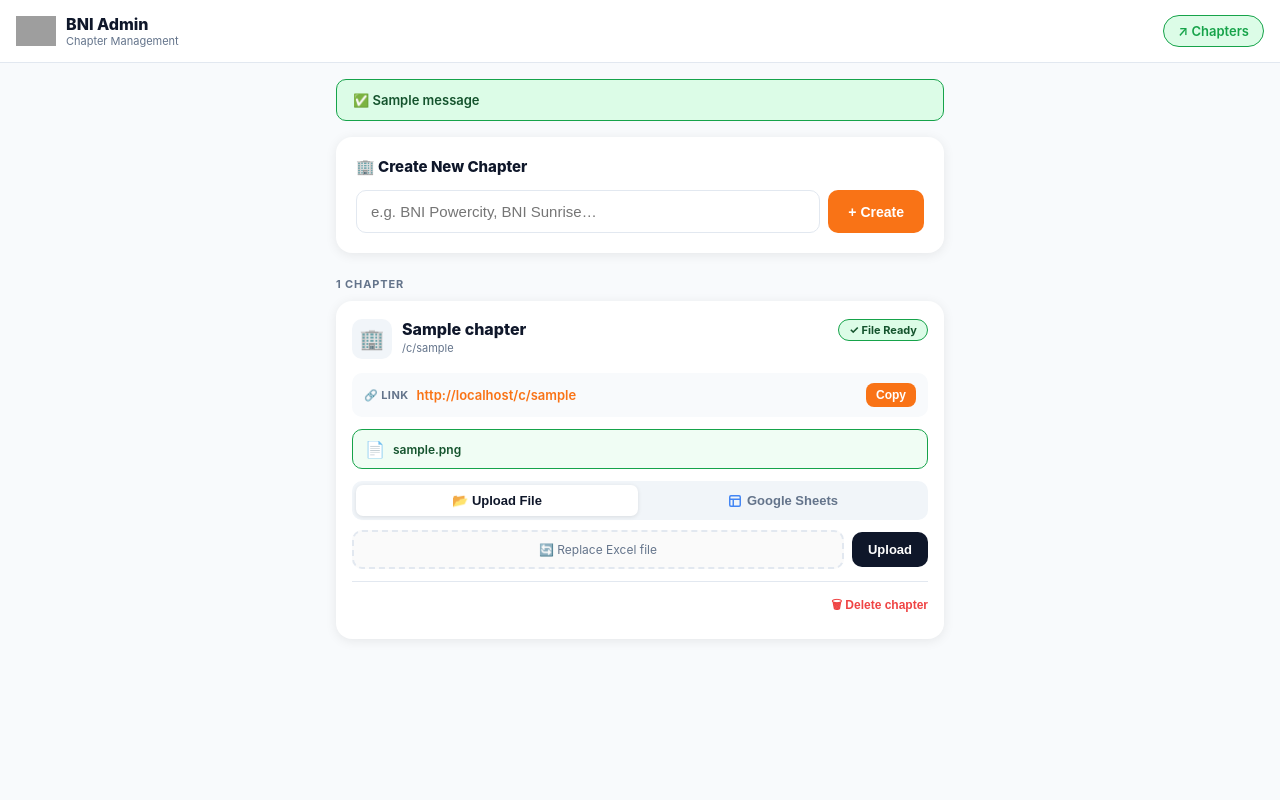
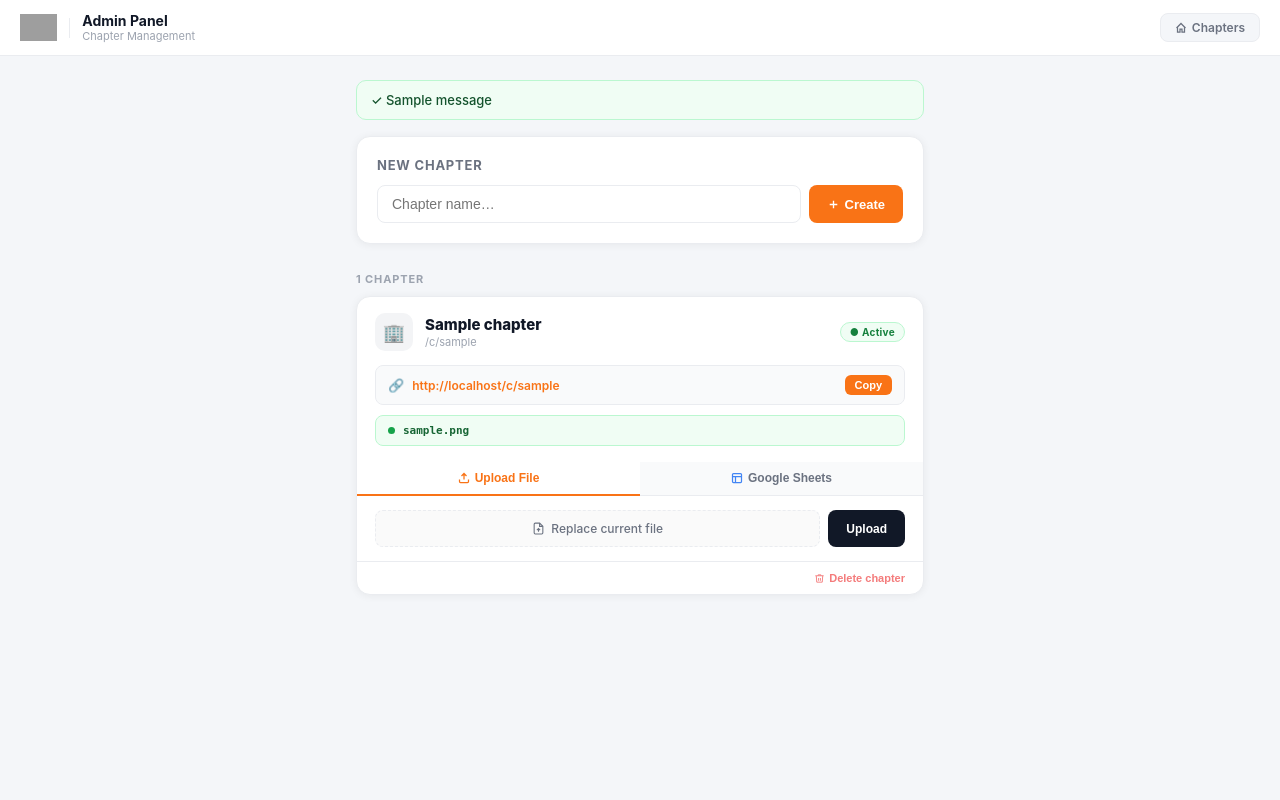
Before and after one commit to keyline/scorecard26, a Flask app: page /admin in a window 1280 px wide. Run offline with Flask 3, Linux system fonts and the light colour scheme; tables that the repository leaves empty hold one stand-in row (values such as "Sample post"); one stand-in notice (Sample message) is shown; grey boxes are pictures that could not be loaded.

Commit message:
Redesign admin panel — modern minimalist UI
Co-Authored-By: Claude Sonnet 4.6 <noreply@anthropic.com>

```diff
--- a/templates/admin.html
+++ b/templates/admin.html
@@ -3,175 +3,205 @@
 <head>
 <meta charset="UTF-8"/>
 <meta name="viewport" content="width=device-width,initial-scale=1,maximum-scale=1"/>
-<title>BNI Admin — Chapters</title>
+<title>BNI Admin</title>
 <style>
 *{box-sizing:border-box;margin:0;padding:0}
 :root{
   --green:#16a34a; --green-bg:#dcfce7; --green-text:#14532d;
   --accent:#f97316;
-  --red:#dc2626; --red-bg:#fee2e2;
-  --bg:#f8fafc; --card:#fff; --border:#e2e8f0;
-  --text:#0f172a; --muted:#64748b;
-  --radius:16px; --shadow:0 2px 12px rgba(0,0,0,.08);
+  --red:#dc2626;   --red-bg:#fee2e2;   --red-text:#7f1d1d;
+  --blue:#4285f4;
+  --bg:#f4f6f9; --card:#fff; --border:#eaecf0;
+  --text:#111827; --muted:#6b7280; --subtle:#9ca3af;
+  --radius:14px; --shadow:0 1px 8px rgba(0,0,0,.06);
 }
 body{background:var(--bg);color:var(--text);
   font-family:-apple-system,BlinkMacSystemFont,'Segoe UI',sans-serif;
-  font-size:15px;min-height:100vh;}
+  font-size:14px;min-height:100vh;}
 
-/* Header */
+/* ── Header ── */
 .header{background:#fff;border-bottom:1px solid var(--border);
-  padding:14px 16px;display:flex;align-items:center;gap:10px;
+  padding:12px 20px;display:flex;align-items:center;gap:12px;
   position:sticky;top:0;z-index:50;}
-.header-logo-img{height:30px;width:auto;flex-shrink:0;object-fit:contain;}
-.header-title{font-size:16px;font-weight:800;}
-.header-sub{font-size:11px;color:var(--muted);}
-.view-dashboard{margin-left:auto;padding:7px 14px;border-radius:20px;
-  background:var(--green-bg);color:var(--green);font-size:13px;font-weight:600;
-  border:1.5px solid var(--green);text-decoration:none;white-space:nowrap;}
+.header-logo-img{height:28px;width:auto;object-fit:contain;}
+.header-divider{width:1px;height:20px;background:var(--border);}
+.header-title{font-size:14px;font-weight:700;color:var(--text);}
+.header-sub{font-size:11px;color:var(--subtle);}
+.header-link{margin-left:auto;padding:6px 14px;border-radius:8px;
+  background:var(--bg);color:var(--muted);font-size:12px;font-weight:600;
+  border:1px solid var(--border);text-decoration:none;
+  display:flex;align-items:center;gap:5px;}
+.header-link:hover{border-color:var(--accent);color:var(--accent);}
 
-.page{padding:16px;max-width:640px;margin:0 auto;}
+/* ── Page ── */
+.page{padding:24px 16px;max-width:600px;margin:0 auto;}
 
-/* Flash messages */
-.flash{border-radius:10px;padding:12px 16px;margin-bottom:16px;
-  font-size:13px;font-weight:600;display:flex;align-items:center;gap:8px;}
-.flash.success{background:var(--green-bg);color:var(--green-text);border:1.5px solid var(--green);}
-.flash.error  {background:var(--red-bg);  color:var(--red);       border:1.5px solid var(--red);}
+/* ── Flash ── */
+.flash{border-radius:10px;padding:11px 14px;margin-bottom:16px;
+  font-size:13px;font-weight:500;display:flex;align-items:center;gap:8px;}
+.flash.success{background:#f0fdf4;color:var(--green-text);border:1px solid #bbf7d0;}
+.flash.error  {background:#fff1f1;color:var(--red);border:1px solid #fecaca;}
 
-/* Create chapter card */
+/* ── Create card ── */
 .create-card{background:var(--card);border-radius:var(--radius);
-  padding:20px;box-shadow:var(--shadow);margin-bottom:24px;}
-.create-card h2{font-size:15px;font-weight:800;margin-bottom:14px;
-  display:flex;align-items:center;gap:8px;}
+  padding:20px;box-shadow:var(--shadow);margin-bottom:28px;
+  border:1px solid var(--border);}
+.create-title{font-size:13px;font-weight:700;color:var(--muted);
+  text-transform:uppercase;letter-spacing:.06em;margin-bottom:12px;}
 .input-row{display:flex;gap:8px;}
-.text-input{flex:1;padding:12px 14px;border-radius:10px;
-  border:1.5px solid var(--border);font-size:15px;color:var(--text);
-  outline:none;background:#fff;}
+.text-input{flex:1;padding:10px 14px;border-radius:8px;
+  border:1.5px solid var(--border);font-size:14px;color:var(--text);
+  outline:none;background:#fff;transition:border-color .15s;}
 .text-input:focus{border-color:var(--accent);}
-.btn-create{padding:12px 20px;border-radius:10px;background:var(--accent);
-  color:#fff;font-size:14px;font-weight:700;border:none;cursor:pointer;white-space:nowrap;}
-.btn-create:hover{opacity:.9;}
+.btn-create{padding:10px 18px;border-radius:8px;background:var(--accent);
+  color:#fff;font-size:13px;font-weight:700;border:none;cursor:pointer;
+  white-space:nowrap;display:flex;align-items:center;gap:5px;}
+.btn-create:hover{background:#ea6c00;}
 
-/* Section heading */
-.section-heading{font-size:11px;font-weight:700;color:var(--muted);
+/* ── Section label ── */
+.section-label{font-size:11px;font-weight:700;color:var(--subtle);
   text-transform:uppercase;letter-spacing:.08em;margin-bottom:10px;}
 
-/* Chapter card */
+/* ── Chapter card ── */
 .chapter-card{background:var(--card);border-radius:var(--radius);
-  padding:18px 16px;box-shadow:var(--shadow);margin-bottom:12px;}
-.chapter-top{display:flex;align-items:flex-start;gap:10px;margin-bottom:14px;}
-.chapter-icon{width:40px;height:40px;border-radius:10px;background:#f1f5f9;
-  display:flex;align-items:center;justify-content:center;font-size:20px;flex-shrink:0;}
-.chapter-info{flex:1;}
-.chapter-name{font-size:16px;font-weight:800;}
-.chapter-slug{font-size:11px;color:var(--muted);margin-top:2px;}
-.status-pill{padding:3px 10px;border-radius:12px;font-size:11px;font-weight:700;
-  border:1.5px solid;white-space:nowrap;flex-shrink:0;}
-.status-pill.uploaded{background:#dcfce7;color:#14532d;border-color:var(--green);}
-.status-pill.pending {background:#fef3c7;color:#78350f;border-color:#d97706;}
+  border:1px solid var(--border);box-shadow:var(--shadow);
+  margin-bottom:12px;overflow:hidden;}
 
-/* Share link */
-.share-box{background:#f8fafc;border-radius:10px;padding:10px 12px;
-  margin-bottom:12px;display:flex;align-items:center;gap:8px;}
-.share-label{font-size:11px;font-weight:700;color:var(--muted);
-  text-transform:uppercase;letter-spacing:.04em;white-space:nowrap;}
-.share-link{flex:1;font-size:13px;color:var(--accent);font-weight:600;
+/* Top row */
+.ch-top{display:flex;align-items:center;gap:12px;padding:16px 18px 14px;}
+.ch-avatar{width:38px;height:38px;border-radius:10px;background:#f3f4f6;
+  display:flex;align-items:center;justify-content:center;font-size:18px;flex-shrink:0;}
+.ch-info{flex:1;min-width:0;}
+.ch-name{font-size:15px;font-weight:800;white-space:nowrap;
+  overflow:hidden;text-overflow:ellipsis;}
+.ch-slug{font-size:11px;color:var(--subtle);margin-top:1px;}
+.badge{padding:3px 9px;border-radius:20px;font-size:10px;font-weight:700;
+  letter-spacing:.03em;white-space:nowrap;border:1px solid;}
+.badge.ready  {background:#f0fdf4;color:#15803d;border-color:#bbf7d0;}
+.badge.pending{background:#fffbeb;color:#92400e;border-color:#fde68a;}
+
+/* Body sections */
+.ch-body{padding:0 18px 16px;display:flex;flex-direction:column;gap:10px;}
+
+/* Link row */
+.link-row{display:flex;align-items:center;gap:8px;
+  background:#f9fafb;border-radius:8px;padding:9px 12px;border:1px solid var(--border);}
+.link-icon{color:var(--subtle);font-size:13px;flex-shrink:0;}
+.link-url{flex:1;font-size:12px;color:var(--accent);font-weight:600;
   word-break:break-all;text-decoration:none;}
-.copy-btn{padding:5px 10px;border-radius:8px;background:var(--accent);
-  color:#fff;font-size:12px;font-weight:600;border:none;cursor:pointer;white-space:nowrap;}
+.link-url:hover{text-decoration:underline;}
+.copy-btn{padding:4px 10px;border-radius:6px;background:var(--accent);
+  color:#fff;font-size:11px;font-weight:700;border:none;cursor:pointer;
+  white-space:nowrap;transition:background .15s;}
+.copy-btn:hover{background:#ea6c00;}
+.copy-btn.copied{background:var(--green);}
 
-/* Connected file */
-.file-info-row{display:flex;align-items:center;gap:8px;background:#f0fdf4;
-  border:1.5px solid var(--green);border-radius:10px;padding:9px 12px;margin-bottom:12px;}
-.file-info-icon{font-size:16px;flex-shrink:0;}
-.file-info-name{font-size:12px;font-weight:600;color:#14532d;word-break:break-all;}
+/* File info */
+.file-row{display:flex;align-items:center;gap:8px;
+  background:#f0fdf4;border-radius:8px;padding:8px 12px;border:1px solid #bbf7d0;}
+.file-dot{width:7px;height:7px;border-radius:50%;background:var(--green);flex-shrink:0;}
+.file-name{font-size:11px;font-weight:600;color:#166534;
+  flex:1;word-break:break-all;font-family:ui-monospace,monospace;}
 
 /* Tabs */
-.tabs{display:flex;gap:4px;background:#f1f5f9;border-radius:10px;
-  padding:4px;margin-bottom:10px;}
-.tab-btn{flex:1;padding:8px;border-radius:7px;border:none;background:none;
-  font-size:13px;font-weight:600;color:var(--muted);cursor:pointer;
-  display:flex;align-items:center;justify-content:center;gap:5px;transition:all .15s;}
-.tab-btn.active{background:#fff;color:var(--text);
-  box-shadow:0 1px 4px rgba(0,0,0,.1);}
-.tab-pane{display:none;}
+.tabs{display:flex;border-bottom:1px solid var(--border);background:#f9fafb;}
+.tab-btn{flex:1;padding:9px 12px;border:none;background:none;
+  font-size:12px;font-weight:600;color:var(--muted);cursor:pointer;
+  display:flex;align-items:center;justify-content:center;gap:5px;
+  border-bottom:2px solid transparent;margin-bottom:-1px;transition:all .15s;}
+.tab-btn.active{color:var(--accent);border-bottom-color:var(--accent);background:#fff;}
+.tab-btn:hover:not(.active){color:var(--text);}
+.tab-pane{display:none;padding:14px 18px;}
 .tab-pane.active{display:block;}
 
-/* Upload row */
-.upload-row{display:flex;gap:8px;align-items:center;flex-wrap:wrap;}
-.file-label{flex:1;min-width:0;padding:10px 12px;border-radius:10px;
-  border:2px dashed var(--border);cursor:pointer;font-size:12px;color:var(--muted);
-  text-align:center;background:#fafafa;}
-.file-label:hover{border-color:var(--accent);color:var(--accent);}
+/* Upload */
+.upload-area{display:flex;gap:8px;align-items:stretch;}
+.file-label{flex:1;display:flex;align-items:center;justify-content:center;
+  gap:6px;padding:10px 12px;border-radius:8px;border:1.5px dashed var(--border);
+  cursor:pointer;font-size:12px;font-weight:500;color:var(--muted);
+  background:#fafafa;transition:all .15s;min-width:0;}
+.file-label:hover{border-color:var(--accent);color:var(--accent);background:#fff7f0;}
 .file-label input{display:none;}
-.btn-upload{padding:10px 16px;border-radius:10px;background:#0f172a;
-  color:#fff;font-size:13px;font-weight:700;border:none;cursor:pointer;}
-.btn-upload:hover{opacity:.85;}
+.file-name-display{overflow:hidden;text-overflow:ellipsis;white-space:nowrap;}
+.btn-upload{padding:10px 18px;border-radius:8px;background:#111827;
+  color:#fff;font-size:12px;font-weight:700;border:none;cursor:pointer;
+  white-space:nowrap;transition:opacity .15s;}
+.btn-upload:hover{opacity:.8;}
 
-/* Google Sheets fetch */
-.gsheet-row{display:flex;gap:8px;align-items:center;flex-wrap:wrap;}
-.gsheet-input{flex:1;min-width:0;padding:10px 14px;border-radius:10px;
-  border:1.5px solid var(--border);font-size:13px;color:var(--text);
-  outline:none;background:#fff;}
-.gsheet-input:focus{border-color:#4285f4;}
-.btn-fetch{padding:10px 16px;border-radius:10px;
-  background:#4285f4;color:#fff;font-size:13px;font-weight:700;
-  border:none;cursor:pointer;white-space:nowrap;}
+/* Google Sheets */
+.gsheet-area{display:flex;gap:8px;align-items:stretch;}
+.gsheet-input{flex:1;padding:10px 12px;border-radius:8px;
+  border:1.5px solid var(--border);font-size:12px;color:var(--text);
+  outline:none;background:#fff;transition:border-color .15s;}
+.gsheet-input:focus{border-color:var(--blue);}
+.btn-fetch{padding:10px 16px;border-radius:8px;background:var(--blue);
+  color:#fff;font-size:12px;font-weight:700;border:none;cursor:pointer;
+  white-space:nowrap;display:flex;align-items:center;gap:5px;}
 .btn-fetch:hover{opacity:.9;}
-.gsheet-hint{font-size:11px;color:var(--muted);margin-top:6px;line-height:1.5;}
-.gsheet-hint a{color:#4285f4;text-decoration:none;}
+.hint{font-size:10px;color:var(--subtle);margin-top:7px;line-height:1.5;}
 
-/* Delete */
-.chapter-footer{display:flex;justify-content:flex-end;margin-top:12px;
-  padding-top:10px;border-top:1px solid var(--border);}
-.btn-delete{background:none;border:none;color:#ef4444;font-size:12px;
-  font-weight:600;cursor:pointer;padding:4px 0;}
-.btn-delete:hover{text-decoration:underline;}
+/* Footer */
+.ch-footer{display:flex;justify-content:flex-end;
+  padding:10px 18px;border-top:1px solid var(--border);}
+.btn-delete{background:none;border:none;color:#ef4444;font-size:11px;
+  font-weight:600;cursor:pointer;display:flex;align-items:center;gap:4px;
+  opacity:.7;transition:opacity .15s;}
+.btn-delete:hover{opacity:1;text-decoration:underline;}
 
 /* Empty */
-.empty{text-align:center;padding:40px;color:var(--muted);}
-.empty .icon{font-size:40px;margin-bottom:10px;}
+.empty{text-align:center;padding:48px 20px;color:var(--muted);}
+.empty-icon{font-size:36px;margin-bottom:10px;}
+.empty p{font-size:13px;}
 </style>
 </head>
 <body>
 
+<!-- Header -->
 <div class="header">
   <img src="/static/bni_logo.png" alt="BNI" class="header-logo-img"/>
+  <div class="header-divider"></div>
   <div>
-    <div class="header-title">BNI Admin</div>
+    <div class="header-title">Admin Panel</div>
     <div class="header-sub">Chapter Management</div>
   </div>
-  <a class="view-dashboard" href="/">↗ Chapters</a>
+  <a class="header-link" href="/">
+    <svg width="12" height="12" viewBox="0 0 24 24" fill="none" stroke="currentColor" stroke-width="2.5"><path d="M3 12L12 3l9 9M5 10v10h5v-6h4v6h5V10"/></svg>
+    Chapters
+  </a>
 </div>
 
 <div class="page">
 
-  <!-- Flash messages -->
+  <!-- Flash -->
   {% with messages = get_flashed_messages(with_categories=true) %}
   {% for category, message in messages %}
   <div class="flash {{ category }}">
-    {{ '✅' if category == 'success' else '⚠️' }} {{ message }}
+    {{ '✓' if category == 'success' else '!' }} {{ message }}
   </div>
   {% endfor %}
   {% endwith %}
 
-  <!-- Create new chapter -->
+  <!-- Create -->
   <div class="create-card">
-    <h2>🏢 Create New Chapter</h2>
+    <div class="create-title">New Chapter</div>
     <form method="POST" action="/admin/create">
       <div class="input-row">
         <input class="text-input" type="text" name="name"
-          placeholder="e.g. BNI Powercity, BNI Sunrise…" required autocomplete="off"/>
-        <button class="btn-create" type="submit">+ Create</button>
+          placeholder="Chapter name…" required autocomplete="off"/>
+        <button class="btn-create" type="submit">
+          <svg width="13" height="13" viewBox="0 0 24 24" fill="none" stroke="currentColor" stroke-width="2.5"><path d="M12 5v14M5 12h14"/></svg>
+          Create
+        </button>
       </div>
     </form>
   </div>
 
-  <!-- Chapter list -->
-  <div class="section-heading">{{ chapters | length }} Chapter{{ 's' if chapters | length != 1 }}</div>
+  <!-- List -->
+  <div class="section-label">{{ chapters | length }} Chapter{{ 's' if chapters | length != 1 }}</div>
 
   {% if not chapters %}
   <div class="empty">
-    <div class="icon">📭</div>
+    <div class="empty-icon">🏢</div>
     <p>No chapters yet. Create your first one above.</p>
   </div>
   {% endif %}
@@ -180,39 +210,45 @@ body{background:var(--bg);color:var(--text);
   {% set link = request.host_url + 'c/' + ch.slug %}
   <div class="chapter-card">
 
-    <div class="chapter-top">
-      <div class="chapter-icon">🏢</div>
-      <div class="chapter-info">
-        <div class="chapter-name">{{ ch.name }}</div>
-        <div class="chapter-slug">/c/{{ ch.slug }}</div>
+    <!-- Top -->
+    <div class="ch-top">
+      <div class="ch-avatar">🏢</div>
+      <div class="ch-info">
+        <div class="ch-name">{{ ch.name }}</div>
+        <div class="ch-slug">/c/{{ ch.slug }}</div>
       </div>
-      <span class="status-pill {{ 'uploaded' if ch.filename else 'pending' }}">
-        {{ '✓ File Ready' if ch.filename else '⏳ No File' }}
+      <span class="badge {{ 'ready' if ch.filename else 'pending' }}">
+        {{ '● Active' if ch.filename else '○ No file' }}
       </span>
     </div>
 
-    <!-- Shareable link -->
-    <div class="share-box">
-      <span class="share-label">🔗 Link</span>
-      <a class="share-link" href="/c/{{ ch.slug }}" target="_blank">{{ link }}</a>
+    <div class="ch-body">
+
+      <!-- Share link -->
+      <div class="link-row">
+        <span class="link-icon">🔗</span>
+        <a class="link-url" href="/c/{{ ch.slug }}" target="_blank">{{ link }}</a>
         <button class="copy-btn" onclick="copyLink('{{ link }}', this)">Copy</button>
       </div>
 
       <!-- Connected file -->
       {% if ch.filename %}
-    <div class="file-info-row">
-      <span class="file-info-icon">📄</span>
-      <span class="file-info-name">{{ ch.filename }}</span>
+      <div class="file-row">
+        <span class="file-dot"></span>
+        <span class="file-name">{{ ch.filename }}</span>
       </div>
       {% endif %}
 
+    </div>
+
     <!-- Tabs -->
     <div class="tabs" id="tabs-{{ ch.id }}">
-      <button class="tab-btn active" onclick="switchTab({{ ch.id }}, 'upload', this)">
-        📂 Upload File
+      <button class="tab-btn active" onclick="switchTab({{ ch.id }},'upload',this)">
+        <svg width="12" height="12" viewBox="0 0 24 24" fill="none" stroke="currentColor" stroke-width="2.5"><path d="M21 15v4a2 2 0 01-2 2H5a2 2 0 01-2-2v-4M17 8l-5-5-5 5M12 3v12"/></svg>
+        Upload File
       </button>
-      <button class="tab-btn" onclick="switchTab({{ ch.id }}, 'gsheet', this)">
-        <svg width="14" height="14" viewBox="0 0 24 24" fill="none" stroke="#4285f4" stroke-width="2.5"><rect x="3" y="3" width="18" height="18" rx="2"/><path d="M3 9h18M9 21V9"/></svg>
+      <button class="tab-btn" onclick="switchTab({{ ch.id }},'gsheet',this)">
+        <svg width="12" height="12" viewBox="0 0 24 24" fill="none" stroke="#4285f4" stroke-width="2.5"><rect x="3" y="3" width="18" height="18" rx="2"/><path d="M3 9h18M9 21V9"/></svg>
         Google Sheets
       </button>
     </div>
@@ -220,11 +256,14 @@ body{background:var(--bg);color:var(--text);
     <!-- Upload pane -->
     <div class="tab-pane active" id="pane-upload-{{ ch.id }}">
       <form method="POST" action="/admin/upload/{{ ch.id }}" enctype="multipart/form-data">
-        <div class="upload-row">
+        <div class="upload-area">
           <label class="file-label" id="label-{{ ch.id }}">
+            <svg width="13" height="13" viewBox="0 0 24 24" fill="none" stroke="currentColor" stroke-width="2"><path d="M14 2H6a2 2 0 00-2 2v16a2 2 0 002 2h12a2 2 0 002-2V8z"/><path d="M14 2v6h6M12 18v-6M9 15l3-3 3 3"/></svg>
+            <span class="file-name-display" id="fname-{{ ch.id }}">
+              {% if ch.filename %}Replace current file{% else %}Choose .xlsx file{% endif %}
+            </span>
             <input type="file" name="excel" accept=".xlsx"
               onchange="updateLabel(this, {{ ch.id }})"/>
-            {% if ch.filename %}🔄 Replace Excel file{% else %}📂 Choose .xlsx file{% endif %}
           </label>
           <button class="btn-upload" type="submit">Upload</button>
         </div>
@@ -234,22 +273,26 @@ body{background:var(--bg);color:var(--text);
     <!-- Google Sheets pane -->
     <div class="tab-pane" id="pane-gsheet-{{ ch.id }}">
       <form method="POST" action="/admin/fetch/{{ ch.id }}">
-        <div class="gsheet-row">
+        <div class="gsheet-area">
           <input class="gsheet-input" type="text" name="sheet_url"
-            placeholder="Paste Google Sheets URL…" autocomplete="off"/>
-          <button class="btn-fetch" type="submit">Import</button>
+            placeholder="Paste Google Sheets link…" autocomplete="off"/>
+          <button class="btn-fetch" type="submit">
+            <svg width="12" height="12" viewBox="0 0 24 24" fill="none" stroke="currentColor" stroke-width="2.5"><path d="M21 15v4a2 2 0 01-2 2H5a2 2 0 01-2-2v-4M7 10l5 5 5-5M12 15V3"/></svg>
+            Import
+          </button>
         </div>
-        <div class="gsheet-hint">
-          ⚠️ The spreadsheet must be shared as <strong>Anyone with the link → Viewer</strong>.
-        </div>
+        <p class="hint">Sheet must be shared as <strong>Anyone with the link → Viewer</strong></p>
       </form>
     </div>
 
-    <!-- Delete -->
-    <div class="chapter-footer">
+    <!-- Footer -->
+    <div class="ch-footer">
       <form method="POST" action="/admin/delete/{{ ch.id }}"
-        onsubmit="return confirm('Delete chapter {{ ch.name }}?')">
-        <button class="btn-delete" type="submit">🗑 Delete chapter</button>
+        onsubmit="return confirm('Delete {{ ch.name }}?')">
+        <button class="btn-delete" type="submit">
+          <svg width="11" height="11" viewBox="0 0 24 24" fill="none" stroke="currentColor" stroke-width="2"><polyline points="3 6 5 6 21 6"/><path d="M19 6l-1 14H6L5 6M10 11v6M14 11v6M9 6V4h6v2"/></svg>
+          Delete chapter
+        </button>
       </form>
     </div>
 
@@ -262,22 +305,19 @@ body{background:var(--bg);color:var(--text);
 function copyLink(url, btn) {
   navigator.clipboard.writeText(url).then(() => {
     btn.textContent = 'Copied!';
-    setTimeout(() => btn.textContent = 'Copy', 2000);
+    btn.classList.add('copied');
+    setTimeout(() => { btn.textContent = 'Copy'; btn.classList.remove('copied'); }, 2000);
   });
 }
 function updateLabel(input, id) {
-  const label = document.getElementById('label-' + id);
-  const span = label.querySelector('input').nextSibling || label.lastChild;
-  // Update the text node inside the label
-  const nodes = [...label.childNodes].filter(n => n.nodeType === 3);
-  if (nodes.length) nodes[nodes.length-1].textContent = input.files[0] ? ' ' + input.files[0].name : ' 📂 Choose .xlsx file';
+  document.getElementById('fname-' + id).textContent =
+    input.files[0] ? input.files[0].name : 'Choose .xlsx file';
 }
 function switchTab(id, tab, btn) {
   document.querySelectorAll(`#tabs-${id} .tab-btn`).forEach(b => b.classList.remove('active'));
   btn.classList.add('active');
   ['upload','gsheet'].forEach(t => {
-    const pane = document.getElementById(`pane-${t}-${id}`);
-    pane.classList.toggle('active', t === tab);
+    document.getElementById(`pane-${t}-${id}`).classList.toggle('active', t === tab);
   });
 }
 </script>
```
Lines whose indentation alone changed are shown as unchanged.
